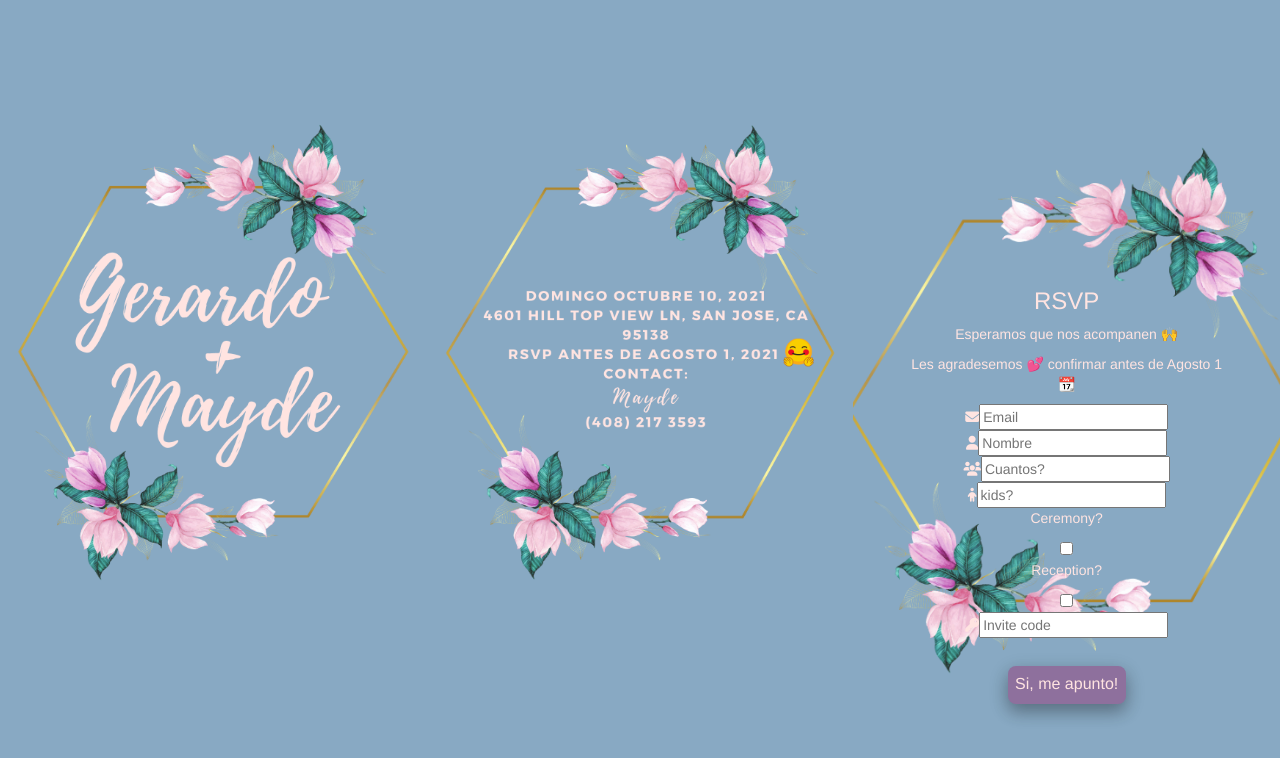
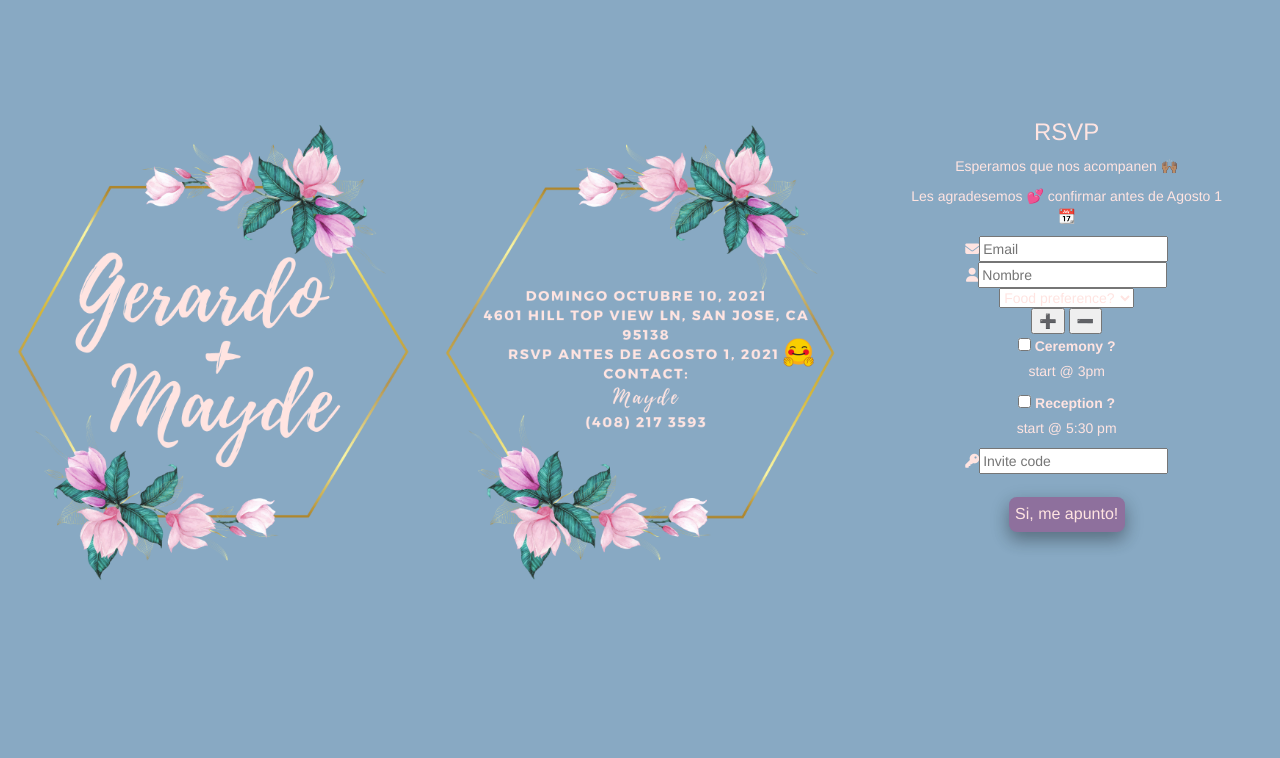
Before and after one commit to gespinozaceja/miboda, a website: page index.html in a window 1280 px wide. Drawn offline with nearby package versions, Linux system fonts and the light colour scheme.

Commit message:
adding changes to form

```diff
--- a/index.html
+++ b/index.html
@@ -8,7 +8,6 @@
 <link rel="stylesheet" href="css/bootstrap.min.css">
 <link rel="icon" type="image/png" sizes="32x32" href="G-M-2.png">
 </head>
-
 <body style="background-color: #88a9c3;">
     <style>
     </style>
@@ -26,80 +25,82 @@
         </a>
     </div>
 
-    <div class="col-md-4 bg-img" >
+    <div class="col-md-4 bg-img" id="background-form" >
 
 
 
         <div class="center-form">
-            <div>
                 <h3>RSVP</h3>
-                <p>Esperamos que nos acompanen &#128588;</p>
+                <p>Esperamos que nos acompanen &#128588;&#127997;</p>
                 <p>Les agradesemos &#128149; confirmar antes de Agosto 1 &#128198;</p>
                 <form id="rsvp-form" class="rsvp-form"
                     action=""
                     method="POST">
-                    <div class="row">
-                        <div class="">
+                        <div  id="main-form">
                             <div class="form-input-group">
                                 <i class="fa fa-envelope"></i><input type="email" name="email" class=""
                                                                     placeholder="Email"
                                                                     required>
                             </div>
-                        </div>
+                            <div id="person">
                                   <div class="">
                                         <div class="form-input-group">
                                             <i class="fa fa-user"></i><input name="name" class=""
                                                                             placeholder="Nombre"
                                                                             required>
+
+                                        </div>
+                                        <div class="form-input-group">
+                                            <select class="custom-select" name="food" id="inputGroupSelect01">
+                                              <option selected>Food preference?</option>
+                                              <option value="1">&#128019; Chicken</option>
+                                              <option value="2">&#128004; Beef</option>
+                                              <option value="3">&#127812; Vegan</option>
+                                              <option value="3">&#127839; Child under 12</option>
+
+                                            </select>
                                             </div>
                                 </div>
                             </div>
-                    <div class="row">
-                        <div class="">
-                            <div class="form-input-group">
-                                <i class="fa fa-users"></i><input type="number" name="extras" class="" min="0"
-
-                                                                placeholder="Cuantos?"
-                                                                required>
-                            </div>
-                        </div>
-                        <div class="row">
-                            <div class="">
-                                <div class="form-input-group">
-                                    <i class="fa fa-child"></i><input type="number" name="kids" class="" min="0"
-
-                                                                    placeholder="kids?"
-                                                                    required>
-                                </div>
-                        <div class="row">
-                            <div class="">
-                                <div class="form-input-group">
-                                    <p>Ceremony?</p><input type="checkbox" name="ceremony"  class=""
-                                                                    placeholder="Ceremony">
-                                    <p>Reception?</p><input type="checkbox" name="reception"  class=""
-                                    placeholder="reception">
-                            </div>
 
                         </div>
+                             <button type="button" id="more" onclick="add_person()">&#10133;</button>
+                             <button type="button" onclick="remove_person()">&#10134;</button>
+                            <div class="form-input-group" id="ceremony">
 
-                        <div class="">
+                            <input type="checkbox" name="ceremony"  class="" placeholder="Ceremony">
+                            <label class="form-check-label" for="defaultCheck2">
+                               Ceremony ?
+                            </label>
+                            <p>start @ 3pm</p>
+
+                            </div>
+                            <div class="form-input-group" id="Reception">
+
+                                <input type="checkbox" name="Reception"  class="" placeholder="Reception">
+                                <label class="form-check-label" for="defaultCheck2">
+                                   Reception ?
+                                </label>
+
+                                <p>start @ 5:30 pm</p>
+                                </div>
                             <div class="form-input-group">
                                 <i class="fa fa-key"></i><input type="number" name="invite_code" id="invite_code"
                                                                 class="" min="0"
                                                                 placeholder="Invite code"
                                                                 required>
                             </div>
+                      <div class="row">
+                         <div class="col-md-12" id="alert-wrapper">
+
                          </div>
-                    </div>
-                    <div class="row">
-                        <div class="col-md-12" id="alert-wrapper"></div>
                      </div>
                     <button class="btn-fills rsvp-btn btn-select">
                         Si,
                         me apunto!
                     </button>
+
                 </form>
-            </div>
         </div>
     </div>
 
@@ -110,6 +111,5 @@
 <!-- jQuery -->
 <script  src="https://code.jquery.com/jquery-1.9.1.min.js"></script>
 <script type="text/javascript" src="js/scripts.js"></script>
-
 </body>
 </html>
--- a/js/scripts.js
+++ b/js/scripts.js
@@ -1,3 +1,16 @@
+function remove_person() {
+    //from div with id person
+    var div = document.getElementById("main-form");
+    div.removeChild(div.lastChild);
+}
+
+function add_person() {
+    var div = document.getElementById("person");
+    let new_clone = div.cloneNode(true);
+    document.getElementById("main-form").appendChild(new_clone);
+
+}
+
 $(document).ready(function () {
 
 
@@ -27,12 +40,15 @@ $(document).ready(function () {
                 });
         }
     });
+
 /********** Extras **************/
+
 
 // alert_markup
 function alert_markup(alert_type, msg) {
     return '<div class="alert alert-' + alert_type + '" role="alert">' + msg + '<button type="button" class="close" data-dismiss="alert" aria-label="Close"><span>&times;</span></button></div>';
 }
+
 
 // MD5 Encoding
 var MD5 = function (string) {
--- a/style.css
+++ b/style.css
@@ -21,20 +21,12 @@
     text-align: center;
 }
 
-.bg-img {
-    background-image: url('static/img/hex_flower_generic.png') ;
-    background-repeat: no-repeat;
-    background-size: cover;
-    background-position: center;
-    height: auto;
-    padding: 7%;
-}
 
 .center-form {
     width: 100%;
     padding: 10%;
     position: center;
-    margin-top: 35%;
+    margin-top: 15%;
 
 }
 
@@ -52,8 +44,9 @@
     }
     .center-form {
         margin-top: auto;
-        padding: 15%;
-        padding-bottom: 30%;
+        padding:5%;
+        padding-top: 15%;
+        padding-bottom: 15%;
     }
     .btn-select{
         margin-left: 15%;
```
Lines whose indentation alone changed are shown as unchanged.
